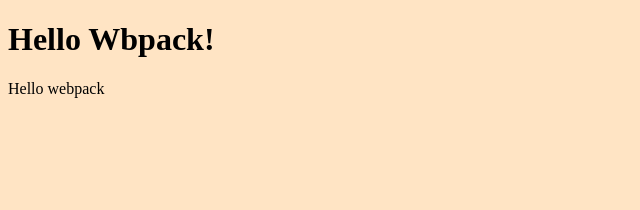
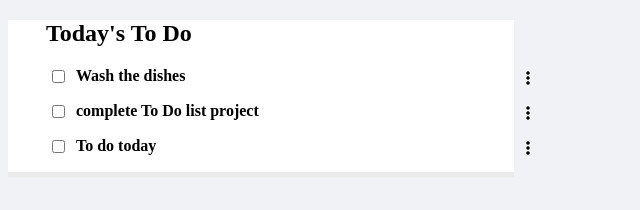
Before and after one commit to rbd3/To-Do-List-webpack, a website built with webpack: page src/index.html in a window 1280 px wide. Shown: the whole page, without its empty margins (0-640 px from the left). Built offline with nearby package versions, Linux system fonts and the light colour scheme.

Commit message:
Finish Change

```diff
--- a/src/index.html
+++ b/src/index.html
@@ -3,9 +3,13 @@
 <head>
     <meta charset="UTF-8">
     <meta name="viewport" content="width=device-width, initial-scale=1.0">
-    <title>Wbpack Exercise</title>
+    <script src="https://kit.fontawesome.com/c6f38472f5.js" crossorigin="anonymous"></script>
+    <title>To Do List</title>
 </head>
 <body>
-    <h1>Hello Wbpack!</h1>
+    <div class="tasks">
+        <h2>Today's To Do</h2>
+
+    </div>
 </body>
 </html>
--- a/src/index.js
+++ b/src/index.js
@@ -1,11 +1,42 @@
 import _ from 'lodash';
 import './style.css';
 
-function component() {
-  const element = document.createElement('div');
-  // Lodash, now imported by this script
-  element.innerHTML = _.join(['Hello', 'webpack'], ' ');
-  return element;
+const task = document.getElementsByClassName('tasks')[0];
+
+const tasks = [
+  {
+    id: 0,
+    description: 'Wash the dishes',
+    completed: false,
+  },
+  {
+    id: 0,
+    description: 'complete To Do list project',
+    completed: false,
+  },
+  {
+    id: 0,
+    description: 'To do today',
+    completed: false,
+  },
+];
+
+function TaskList() {
+
+  for (let i = 0; i < tasks.length; i += 1) {
+    const card = document.createElement('div');
+    card.classList.add('card-body');
+
+  card.innerHTML = `
+  <ul class="card-sub">
+  <li><input type="checkbox" ${tasks[i].completed ? 'checked' : ''}></li>
+  <li>${tasks[i].description}<i class="fas fa-ellipsis-v display"></i></li>
+
+  </ul>
+ `;
+ task.appendChild(card);
+  }
+
 }
 
-document.body.appendChild(component());
+TaskList();
--- a/src/style.css
+++ b/src/style.css
@@ -1,3 +1,35 @@
 body {
-  background-color: bisque;
+  background-color: #f1f2f5;
 }
+
+.tasks {
+  width: 40%;
+  height: auto;
+  max-height: 300px;
+  background-color: #fff;
+  border-bottom: 5px solid rgba(0,0,0,0.08);
+}
+
+ul {
+  list-style: none;
+  display: flex;
+  width: 100%;
+  font-size: 16px;
+  margin-top: 15px;
+  margin-bottom: 15px;
+  font-weight: bold;
+  flex-direction: row;
+  align-items: center;
+  gap: 8px;
+}
+
+h2 {
+  margin-left: 7.5%;
+}
+
+.display {
+  display: flex;
+  margin-left: 450px;
+  margin-top: -15px;
+  cursor: pointer;
+}
```
Also changed, not shown: dist/index.html, dist/main.bundle.js.LICENSE.txt (deleted), dist/runtime.bundle.js, 1 other file.
